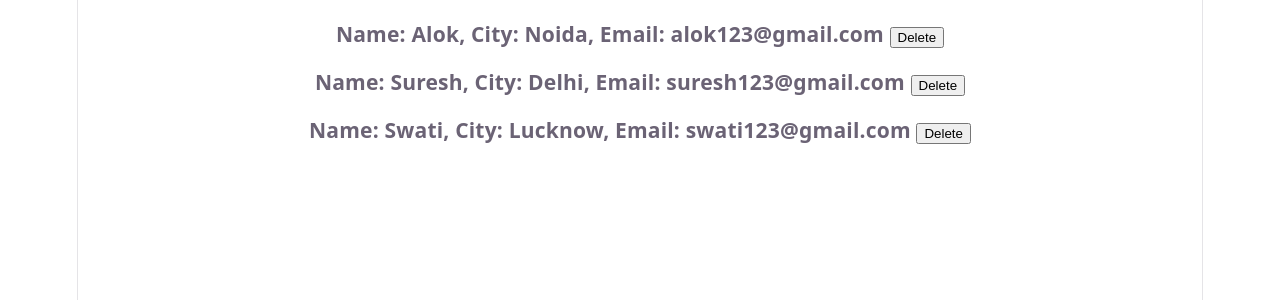
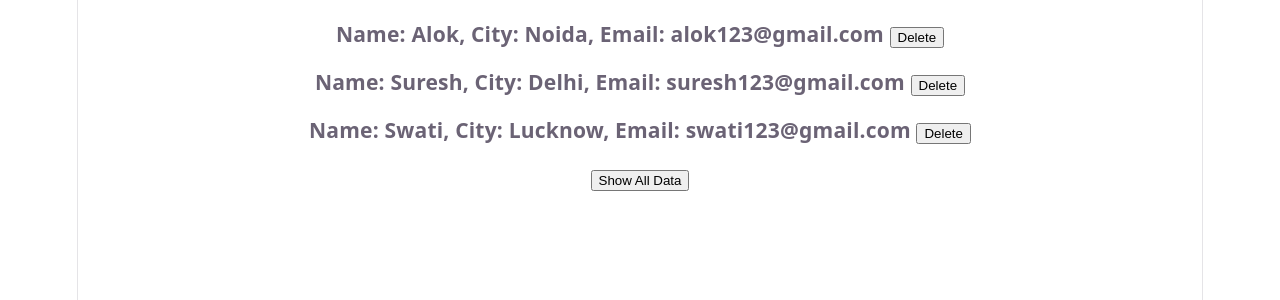
Before and after one commit to guptaprince07/Front_End_Engineering_G13, a React app in the folder React_projects/myapp/: page / in a window 1280 px wide. Shown: the top 300 px of the page. Built offline with nearby package versions, Linux system fonts and the light colour scheme; the HTML template or start-up script is replaced by a standard one.

Commit message:
show data assignement

```diff
--- a/React_projects/myapp/src/components/ArrayData.jsx
+++ b/React_projects/myapp/src/components/ArrayData.jsx
@@ -31,20 +31,22 @@
 // }
 import { useState } from "react";
 
-function Arrays() {
 const obj = [
   { id: 0, name: "Alok", city: "Noida", email: "alok123@gmail.com" },
   { id: 1, name: "Suresh", city: "Delhi", email: "suresh123@gmail.com" },
   { id: 2, name: "Swati", city: "Lucknow", email: "swati123@gmail.com" },
 ];
 
+function Arrays() {
   const [data, setData] = useState(obj);
 
   function removeElement(id) {
-  let filterData = data.filter((element) => {
-    return element.id !== id;
-  });
+    const filterData = data.filter((element) => element.id !== id);
     setData(filterData);
+  }
+
+  function showAllData() {
+    setData(obj);
   }
 
   return (
@@ -57,6 +59,8 @@ function Arrays() {
           </h3>
         );
       })}
+
+      <button onClick={showAllData}>Show All Data</button>
     </div>
   );
 }
```
Lines whose indentation alone changed are shown as unchanged.
